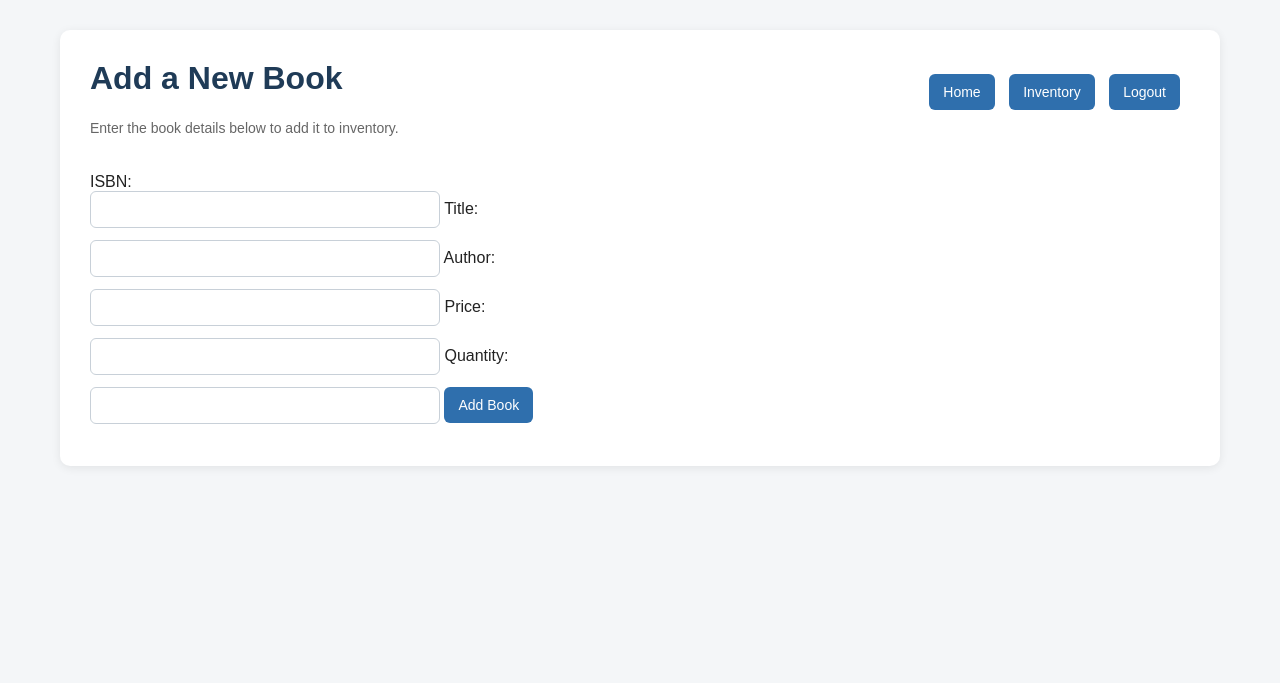
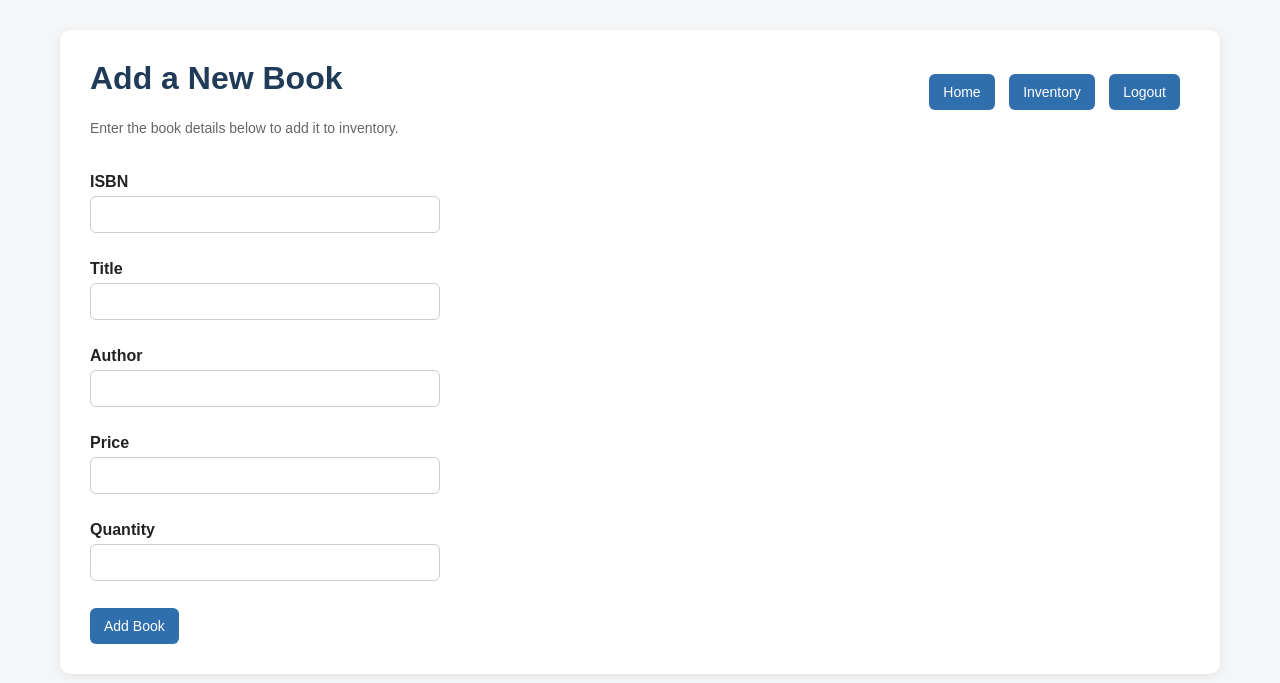
Before and after one commit to jospina07/noble-bookstore, a Flask app: template templates/add_book.html in a window 1280 px wide. Shown: the top 683 px of the page. Run offline with Flask 3, Linux system fonts and the light colour scheme; the template is opened without the code that fills it, so the values that code supplies are empty.

Commit message:
Fix add book form alignment

```diff
--- a/templates/add_book.html
+++ b/templates/add_book.html
@@ -22,22 +22,34 @@
 
         <div class="form-section">
             <form method="POST">
-                <label>ISBN:</label><br>
-                <input type="text" name="isbn" required>
 
-                <label>Title:</label><br>
-                <input type="text" name="title" required>
+                <div class="form-group">
+                    <label>ISBN</label>
+                    <input type="text" name="isbn" required>
+                </div>
 
-                <label>Author:</label><br>
-                <input type="text" name="author" required>
+                <div class="form-group">
+                    <label>Title</label>
+                    <input type="text" name="title" required>
+                </div>
 
-                <label>Price:</label><br>
-                <input type="number" step="0.01" name="price" required>
+                <div class="form-group">
+                    <label>Author</label>
+                    <input type="text" name="author" required>
+                </div>
 
-                <label>Quantity:</label><br>
-                <input type="number" name="quantity" required>
+                <div class="form-group">
+                    <label>Price</label>
+                    <input type="number" step="0.01" name="price" required>
+                </div>
+
+                <div class="form-group">
+                    <label>Quantity</label>
+                    <input type="number" name="quantity" required>
+                </div>
 
                 <button type="submit">Add Book</button>
+
             </form>
         </div>
     </div>
```
